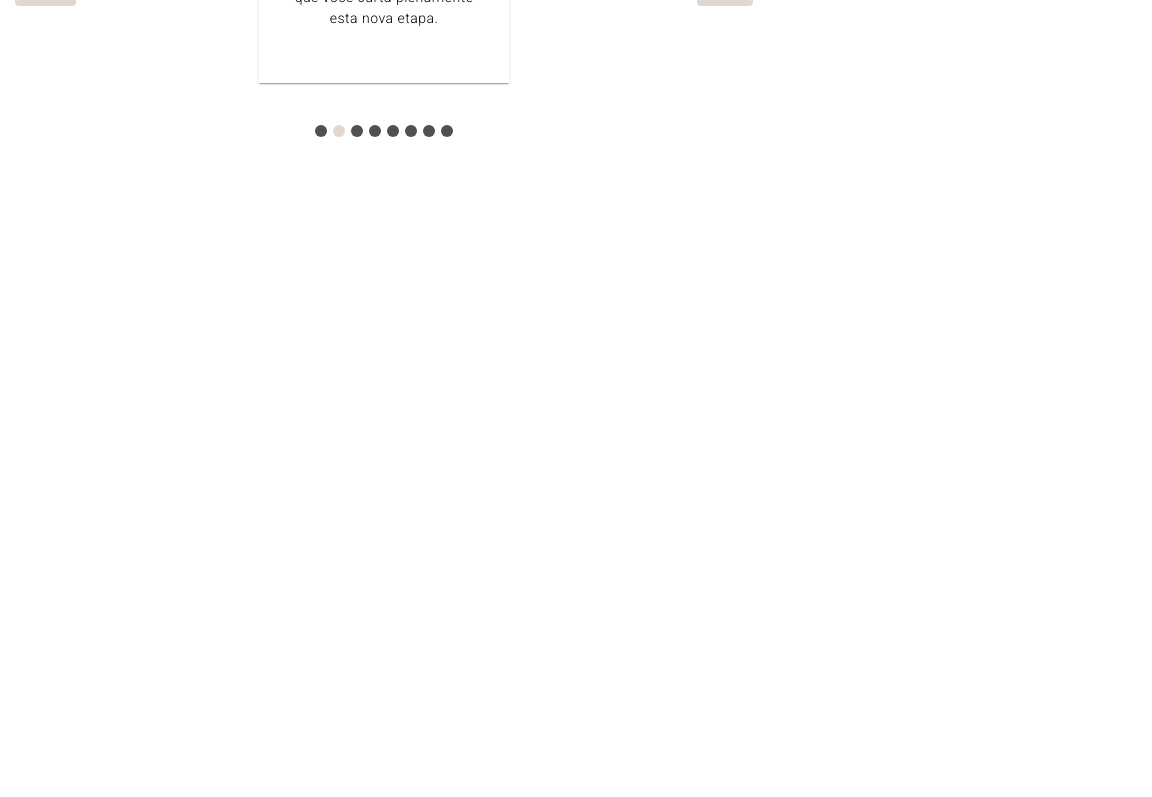
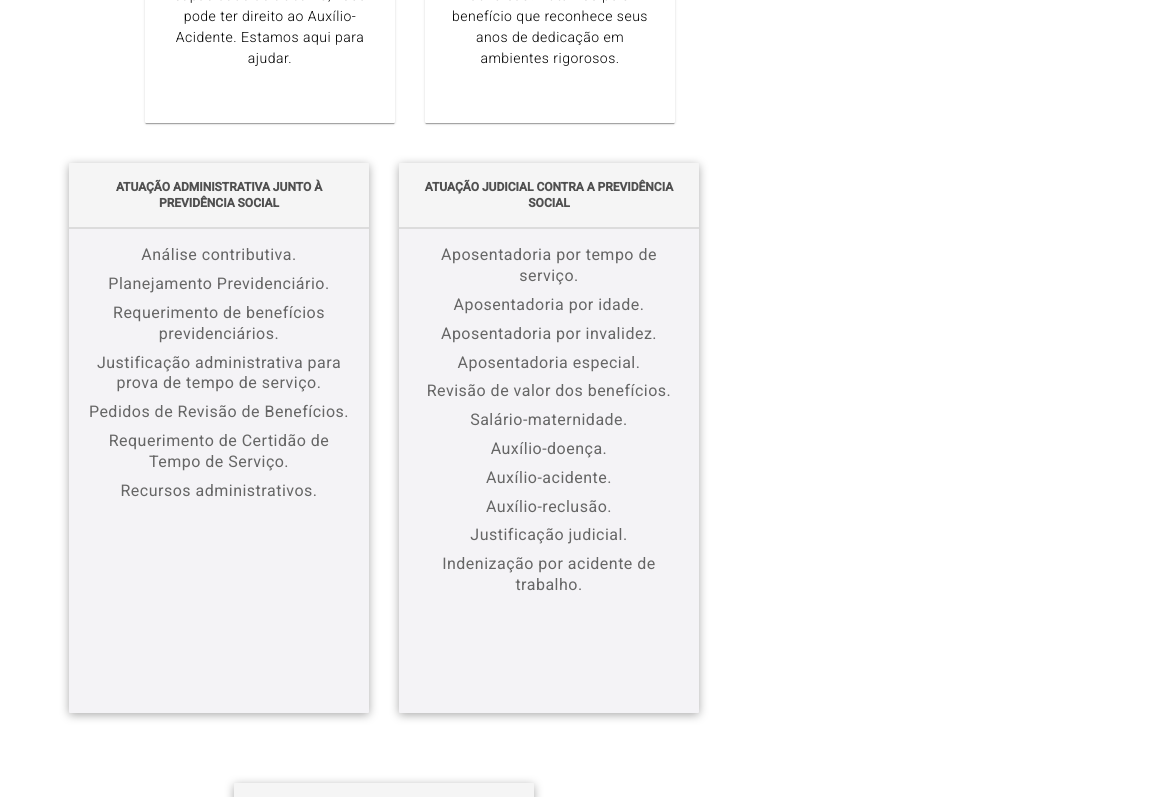
Before and after one commit to ramontrndd/tucujuprevi, an Angular app: page / in a window 768 px wide. Shown: the part 2000-2797 px from the top of the page, 1152 px wide, since content can reach past the window. Before the commit the page ends 2143 px from the top, so only its background shows below. Built offline with nearby package versions, Linux system fonts and the light colour scheme.

Commit message:
feat: Add lazy loading for images, update styles, and refactor components
The commit adds lazy loading functionality for images to improve page load performance. It also includes updates to styles and refactors components for better code organization and maintainability.

```diff
--- a/src/app/app.component.html
+++ b/src/app/app.component.html
@@ -22,6 +22,7 @@
   }
 </div>
 <!-- ==================================== carrousel ==================================== -->
+
 @for (card of cardsExplain; track card; let i = $index) {
   @if (selectedIndex === i) {
     <app-carrousel
@@ -31,6 +32,7 @@
       [autoPlay]="true"
       [autoPlayInterval]="3000"
       [(selectedIndex)]="selectedIndex"
+      class="carrousel-cards"
     >
       <app-card-explain
         title="{{ card.title }}"
@@ -44,29 +46,30 @@
 
 <!-- ==================================== carrousel ==================================== -->
 
-<!-- <div class="services">
+<div class="services">
   @for (card of cards; track $index) {
     <app-cards title="{{ card.title }}" [contentList]="card.contentList">
     </app-cards>
   }
 </div>
-<app-card-icons
+<!-- <app-card-icons
   class="about"
   [title]="'Quem Somos'"
   [image]="'gestao.png'"
 ></app-card-icons>
-<app-about></app-about>
+<app-about></app-about> -->
 
-<app-card-icons
+<!-- <app-card-icons
   class="contact"
   [title]="'Entre em contato.'"
   [image]="'contate-nos.png'"
 ></app-card-icons>
-<app-contact></app-contact>
+<app-contact></app-contact> -->
+
 @if (isVisible) {
   <button class="back-to-top" (click)="scrollToTop()">
     <mat-icon>keyboard_double_arrow_up</mat-icon>
   </button>
-} -->
+}
 
 <router-outlet />
--- a/src/app/app.component.scss
+++ b/src/app/app.component.scss
@@ -2,8 +2,9 @@
 .services {
   display: flex;
   justify-content: center;
-  gap: 20px;
+  flex-wrap: wrap;
   font-size: 1rem;
+  gap: 15px;
 }
 .section-title {
   text-align: center;
@@ -22,14 +23,13 @@
   color: $color-button-primary-text;
 }
 .card-explain {
-  margin: 0 auto;
-  width: 1200px;
   display: flex;
   align-items: center;
   justify-content: center;
-  flex-direction: row;
-  gap: 20px;
+  margin: auto;
   flex-wrap: wrap;
+  width: 1200px;
+  gap: 30px;
 }
 .back-to-top {
   position: fixed;
@@ -57,3 +57,24 @@
     padding: 10px;
   }
 }
+@media screen and (min-width: 376px) and (max-width: 728px) {
+  .card-explain {
+    display: none;
+  }
+}
+@media screen and (min-width: 729px) and (max-width: 2560px) {
+  .carrousel-cards {
+    display: none;
+  }
+}
+@media screen and (min-width: 729px) and (max-width: 1080px) {
+  .card-explain {
+    width: 820px;
+  }
+  .services {
+    display: flex;
+    flex-direction: row;
+    align-items: center;
+    gap: 30px;
+  }
+}
--- a/src/shared/card-explain/card-explain.component.html
+++ b/src/shared/card-explain/card-explain.component.html
@@ -1,4 +1,4 @@
-<mat-card class="section-2">
+<mat-card class="section">
   <img class="icon-box" src="{{ icon }}" alt="" />
   <section>
     <h4>{{ title }}</h4>
--- a/src/shared/cards/cards.component.scss
+++ b/src/shared/cards/cards.component.scss
@@ -35,3 +35,28 @@
     }
   }
 }
+@media screen and (min-width: 344px) and (max-width: 375px) {
+  .custom-card {
+    height: 500px;
+    max-width: 300px;
+    margin: 30px auto;
+  }
+}
+@media screen and (min-width: 376px) and (max-width: 728px) {
+  .custom-card {
+    height: 500px;
+    max-width: 350px;
+    margin: 30px auto;
+  }
+}
+@media screen and (min-width: 729px) and (max-width: 1080px) {
+  .custom-card {
+    width: 300px;
+    margin-bottom: 10px;
+  }
+  ul {
+    list-style: none;
+    text-align: center;
+    padding: 0;
+  }
+}
```
